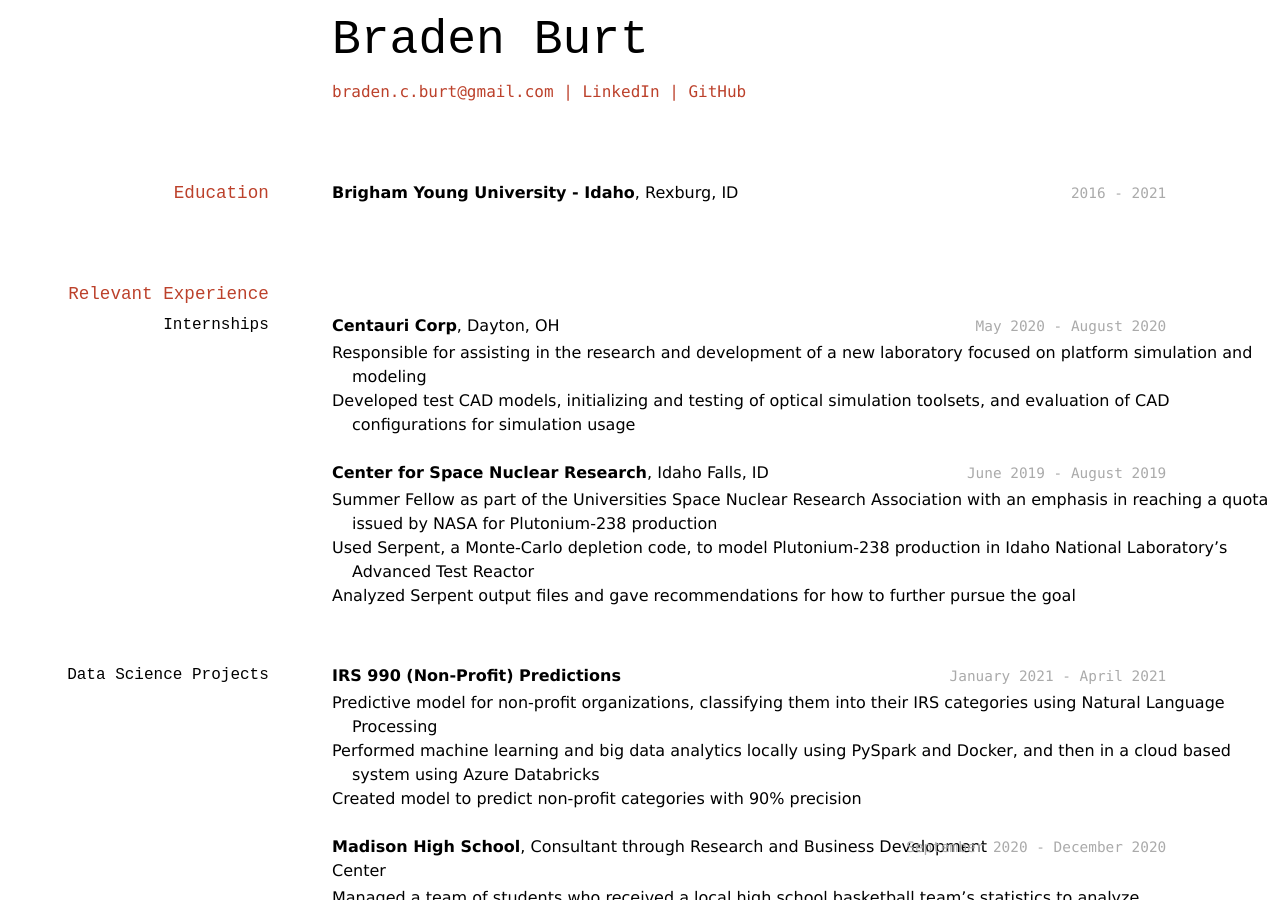
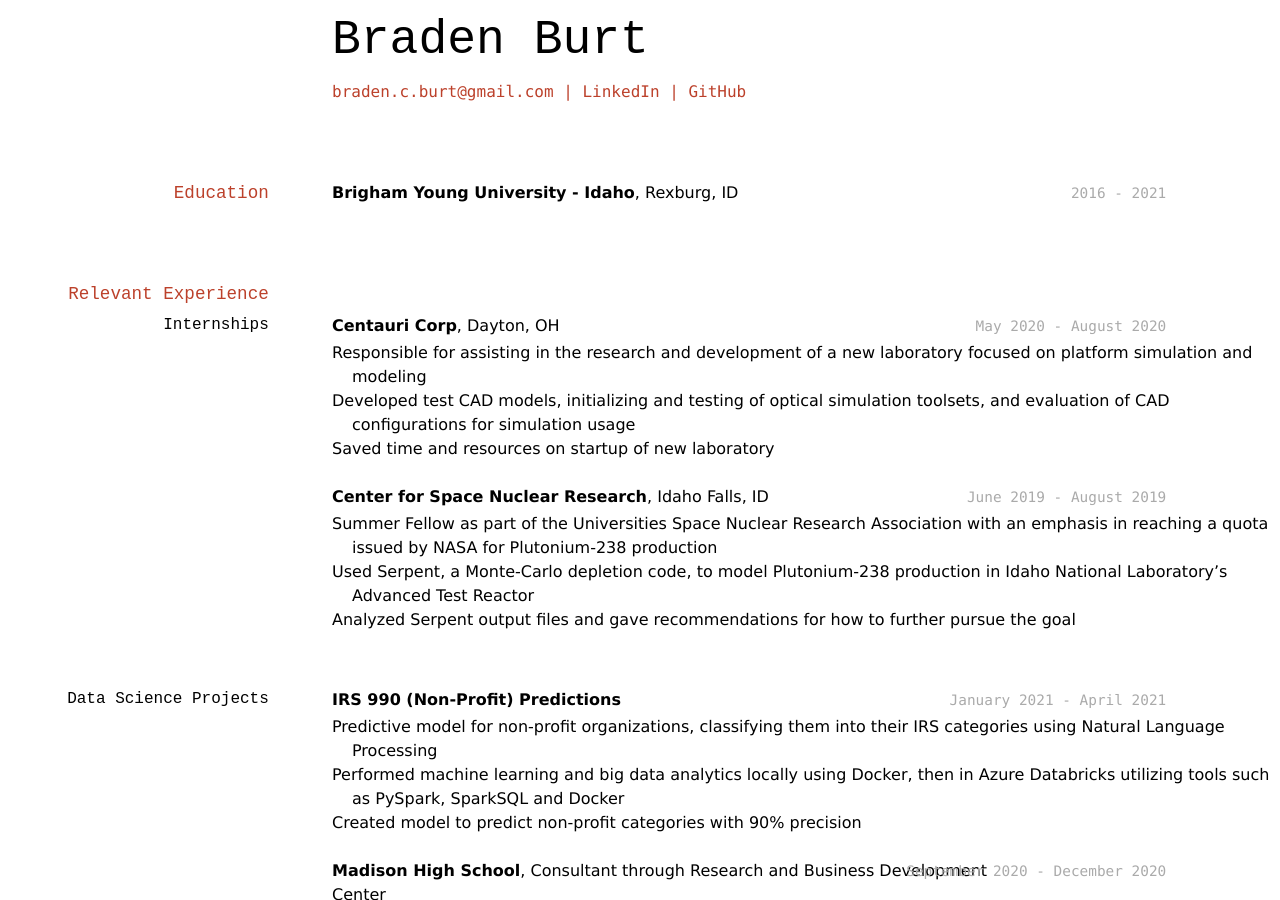
Before and after one commit to bradenburt/bburt_resume, a Jekyll site: the page built from docs/index.md, in a window 1280 px wide and 900 px high. Built offline with Jekyll 4.4.1, drawn with Linux system fonts in a browser that asks for light colours; some of the changed text lies outside the part shown.

Commit message:
Changed index.md for better wording to describe experiences

```diff
--- a/docs/index.md
+++ b/docs/index.md
@@ -32,6 +32,8 @@ __Centauri Corp__, Dayton, OH
 
 - Responsible for assisting in the research and development of a new laboratory focused on platform simulation and modeling
 - Developed test CAD models, initializing and testing of optical simulation toolsets, and evaluation of CAD configurations for simulation usage
+- Saved time and resources on startup of new laboratory
+
 
 `June 2019 - August 2019`
 __Center for Space Nuclear Research__, Idaho Falls, ID
@@ -47,15 +49,17 @@ __Center for Space Nuclear Research__, Idaho Falls, ID
 __IRS 990 (Non-Profit) Predictions__
 
 - Predictive model for non-profit organizations, classifying them into their IRS categories using Natural Language Processing
-- Performed machine learning and big data analytics locally using PySpark and Docker, and then in a cloud based system using Azure Databricks
+- Performed machine learning and big data analytics locally using Docker, then in Azure Databricks utilizing tools such as PySpark, SparkSQL and Docker
 - Created model to predict non-profit categories with 90% precision
+
 
 `September 2020 - December 2020`
 __Madison High School__, Consultant through Research and Business Development Center
 
-- Managed a team of students who received a local high school basketball team’s statistics to analyze
+- Managed a team of students that received a local high school basketball team’s statistics to analyze
 - Git/Github managed project that leveraged Python to create visuals in the Altiar package
 - Trained beginner-level team members on basics of object-oriented design, git and version control, databases and queries, and code documentation
+
 
 `September 2020 - December 2020`
 __Fantasy Basketball Dashboard__
@@ -64,6 +68,7 @@ __Fantasy Basketball Dashboard__
 - Used R/Rmd to clean and prepare previous season's data to find fantasy stat leaders with Tidyverse, Plotly and Lubridate, and built dashboard in Rmd using FlexDashboard package
 - Enables users to keep track of their favorite draft picks as well as players who have been chosen already
 
+
 ### Scientific Research Teams
 
 `September 2019 - March 2020`
@@ -71,6 +76,7 @@ __Materials Simulation Research Group__
 
 - Materials science research into new quinary alloys using Density Functional Theory calculations
 - Implemented machine learning strategies done in languages and tools including Python, Git/Github, UNIX, VASP, and C++
+
 
 `November 2017 - December 2017`
 __High Altitude Balloon Research__
```
